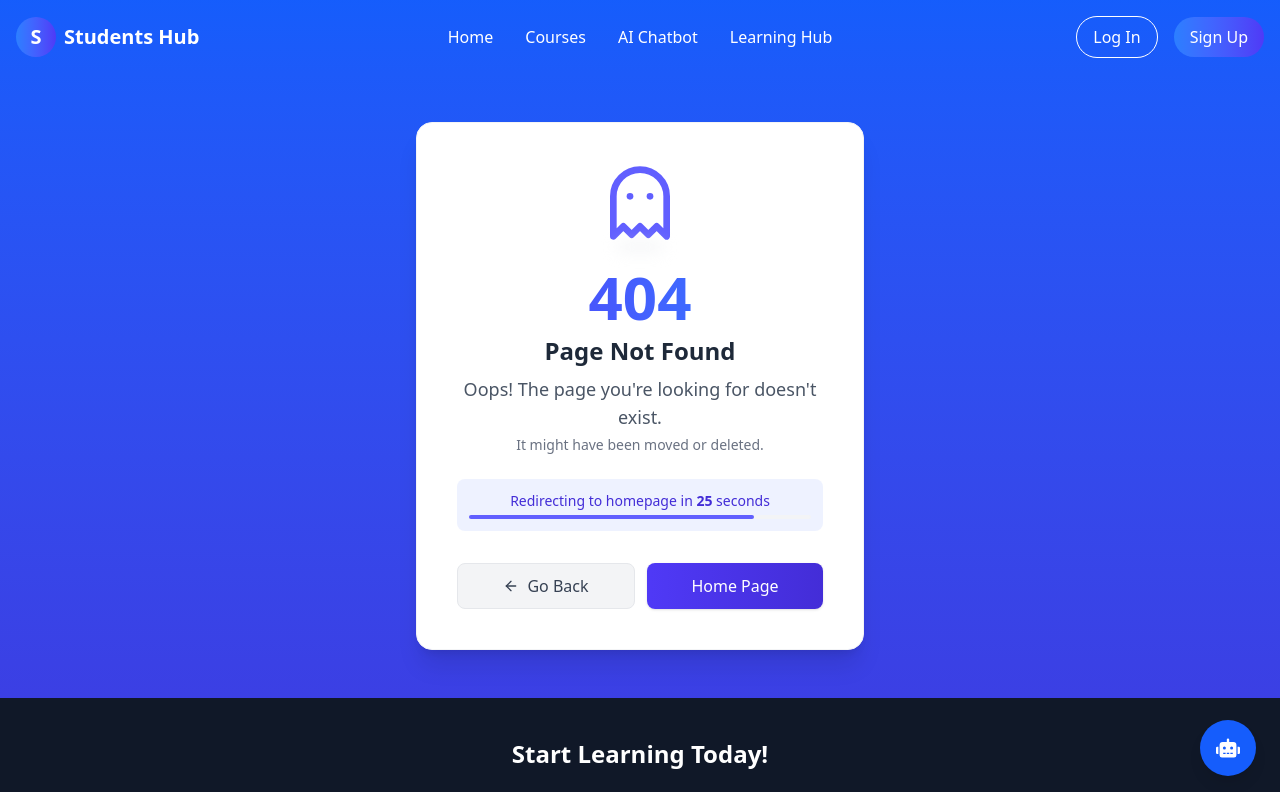
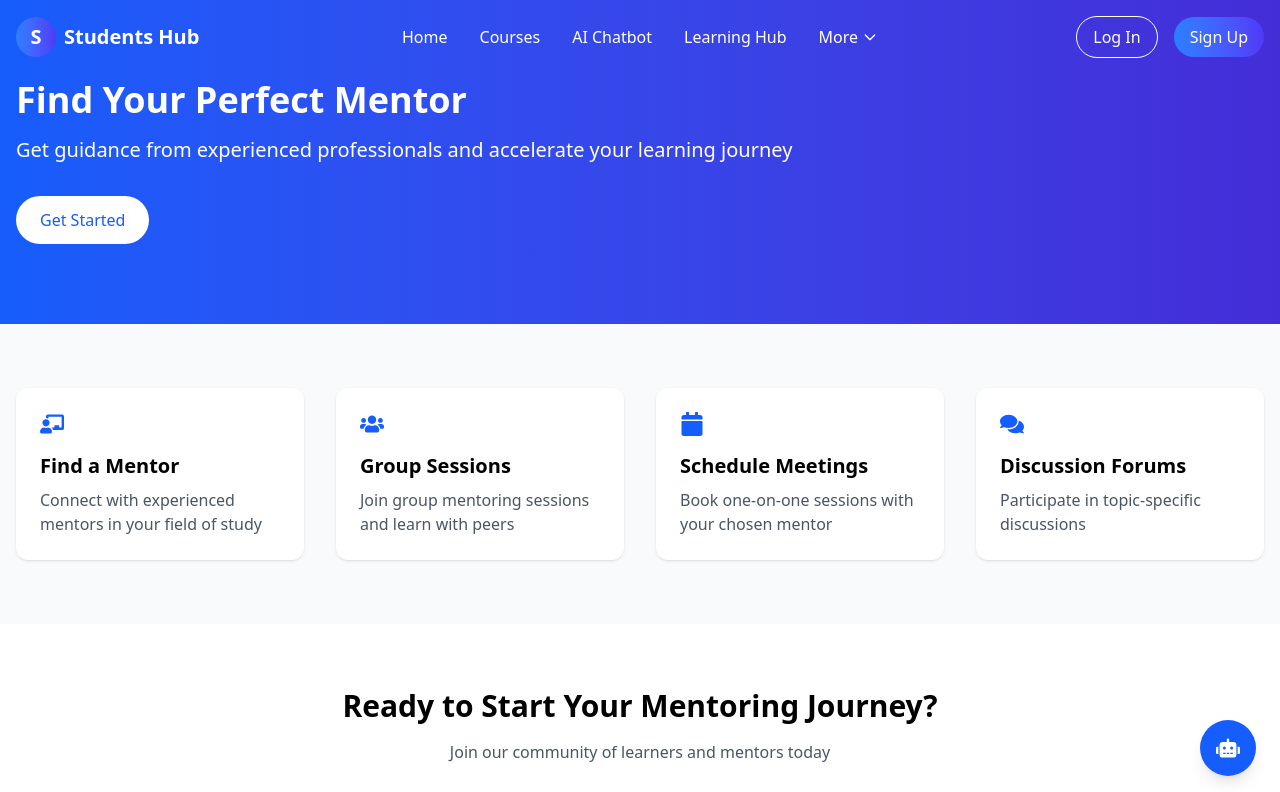
Before and after one commit to Pranay-Dommati/thestudent, a React (Vite) app in the folder frontend/: page /mentoring in a window 1280 px wide. Shown: the top 792 px of the page. Built offline with nearby package versions, Linux system fonts and the light colour scheme.

Commit message:
Add mentoring page updates

```diff
--- a/frontend/src/App.jsx
+++ b/frontend/src/App.jsx
@@ -23,6 +23,7 @@ import HelpCenter from './components/HelpCenter/HelpCenter';
 import StandaloneQuizPage from './components/CourseLearningPage/templ/StandaloneQuizPage';
 import NotFound from './components/NotFound/NotFound';
 import AdminForgotPassword from './components/Admin/AdminForgotPassword';
+import Mentoring from './pages/Mentoring/Mentoring';
 
 const CourseDetailsWrapper = () => {
   const { courseId } = useParams();
@@ -137,7 +138,10 @@ function App() {
             <Route path="/courses/12th/cbse/:subjectId/learning" element={<CourseLearningPage />} />
             <Route path="/courses/12th/state/:stateId/:subjectId/learning" element={<CourseLearningPage />} />
 
-            {/* Add this at the very bottom of your Routes */}
+            {/* Mentoring Route - Move this before the catch-all route */}
+            <Route path="/mentoring" element={<Mentoring />} />
+
+            {/* Catch-all route should always be last */}
             <Route path="*" element={<NotFound />} />
           </Routes>
         </Layout>
--- a/frontend/src/components/Navbar/Navbar.jsx
+++ b/frontend/src/components/Navbar/Navbar.jsx
@@ -9,7 +9,9 @@ const Navbar = ({ initialStyle = "transparent" }) => {
   const [isScrolled, setIsScrolled] = useState(false);
   const [isMobileMenuOpen, setIsMobileMenuOpen] = useState(false);
   const [isProfileDropdownOpen, setIsProfileDropdownOpen] = useState(false);
+  const [isMoreDropdownOpen, setIsMoreDropdownOpen] = useState(false);
   const dropdownRef = useRef(null);
+  const moreDropdownRef = useRef(null);
 
   useEffect(() => {
     window.scrollTo(0, 0);
@@ -30,11 +32,15 @@ const Navbar = ({ initialStyle = "transparent" }) => {
       if (dropdownRef.current && !dropdownRef.current.contains(event.target)) {
         setIsProfileDropdownOpen(false);
       }
+      if (moreDropdownRef.current && !moreDropdownRef.current.contains(event.target)) {
+        setIsMoreDropdownOpen(false);
+      }
     };
 
     const handleEscapeKey = (event) => {
       if (event.key === 'Escape') {
         setIsProfileDropdownOpen(false);
+        setIsMoreDropdownOpen(false);
       }
     };
 
@@ -87,6 +93,44 @@ const Navbar = ({ initialStyle = "transparent" }) => {
               <a href="/courses" className={`font-medium transition-colors ${textColor}`}>Courses</a>
               <a href="/chat" className={`font-medium transition-colors ${textColor}`}>AI Chatbot</a>
               <a href="/learning-hub" className={`font-medium transition-colors ${textColor}`}>Learning Hub</a>
+
+              {/* More dropdown */}
+              <div className="relative" ref={moreDropdownRef}>
+                <button
+                  onClick={() => setIsMoreDropdownOpen(!isMoreDropdownOpen)}
+                  className={`font-medium transition-colors ${textColor} flex items-center`}
+                >
+                  More
+                  <svg
+                    className={`ml-1 w-4 h-4 transition-transform ${isMoreDropdownOpen ? 'rotate-180' : ''}`}
+                    fill="none"
+                    viewBox="0 0 24 24"
+                    stroke="currentColor"
+                  >
+                    <path strokeLinecap="round" strokeLinejoin="round" strokeWidth={2} d="M19 9l-7 7-7-7" />
+                  </svg>
+                </button>
+
+                {/* Dropdown menu */}
+                {isMoreDropdownOpen && (
+                  <div className="absolute top-full right-0 mt-2 w-48 bg-white rounded-lg shadow-xl border border-gray-100 py-2 z-50">
+                    <a
+                      href="/mentoring"
+                      className="flex items-center px-4 py-2 text-gray-800 hover:bg-gray-100"
+                    >
+                      <svg
+                        className="w-4 h-4 mr-2"
+                        fill="none"
+                        viewBox="0 0 24 24"
+                        stroke="currentColor"
+                      >
+                        <path strokeLinecap="round" strokeLinejoin="round" strokeWidth={2} d="M17 20h5v-2a3 3 0 00-5.356-1.857M17 20H7m10 0v-2c0-.656-.126-1.283-.356-1.857M7 20H2v-2a3 3 0 015.356-1.857M7 20v-2c0-.656.126-1.283.356-1.857m0 0a5.002 5.002 0 019.288 0M15 7a3 3 0 11-6 0 3 3 0 016 0zm6 3a2 2 0 11-4 0 2 2 0 014 0zM7 10a2 2 0 11-4 0 2 2 0 014 0z" />
+                      </svg>
+                      Mentoring
+                    </a>
+                  </div>
+                )}
+              </div>
             </div>
           </div>
 
@@ -179,6 +223,9 @@ const Navbar = ({ initialStyle = "transparent" }) => {
                 <a href="/learning-hub" className="block px-4 py-2 text-gray-800 hover:bg-gray-100">
                   Learning Hub
                 </a>
+                <a href="/mentoring" className="block px-4 py-2 text-gray-800 hover:bg-gray-100">
+                  Mentoring
+                </a>
                 <Link to="/settings" className="block px-4 py-2 text-gray-800 hover:bg-gray-100">
                   Settings
                 </Link>
@@ -196,6 +243,9 @@ const Navbar = ({ initialStyle = "transparent" }) => {
                 <a href="/courses" className="block px-4 py-2 text-gray-800 hover:bg-gray-100">Courses</a>
                 <a href="/chat" className="block px-4 py-2 text-gray-800 hover:bg-gray-100">AI Chatbot</a>
                 <a href="/learning-hub" className="block px-4 py-2 text-gray-800 hover:bg-gray-100">Learning Hub</a>
+                <a href="/mentoring" className="block px-4 py-2 text-gray-800 hover:bg-gray-100">
+                  Mentoring
+                </a>
                 <div className="mt-4 flex flex-col space-y-2 px-4">
                   <a href="/auth?mode=login" className="px-4 py-2 rounded-full text-blue-600 border border-blue-600 font-medium text-center">
                     Log In
--- /dev/null
+++ b/frontend/src/pages/Mentoring/Mentoring.jsx
@@ -0,0 +1,68 @@
+import React from 'react';
+import { FaChalkboardTeacher, FaUsers, FaCalendar, FaComments } from 'react-icons/fa';
+
+const Mentoring = () => {
+  const features = [
+    {
+      icon: <FaChalkboardTeacher className="w-6 h-6" />,
+      title: "Find a Mentor",
+      description: "Connect with experienced mentors in your field of study"
+    },
+    {
+      icon: <FaUsers className="w-6 h-6" />,
+      title: "Group Sessions",
+      description: "Join group mentoring sessions and learn with peers"
+    },
+    {
+      icon: <FaCalendar className="w-6 h-6" />,
+      title: "Schedule Meetings",
+      description: "Book one-on-one sessions with your chosen mentor"
+    },
+    {
+      icon: <FaComments className="w-6 h-6" />,
+      title: "Discussion Forums",
+      description: "Participate in topic-specific discussions"
+    }
+  ];
+
+  return (
+    <div className="min-h-screen bg-gray-50">
+      {/* Hero Section */}
+      <div className="bg-gradient-to-r from-blue-600 to-indigo-700 text-white py-20">
+        <div className="container mx-auto px-4">
+          <h1 className="text-4xl font-bold mb-4">Find Your Perfect Mentor</h1>
+          <p className="text-xl mb-8">Get guidance from experienced professionals and accelerate your learning journey</p>
+          <button className="bg-white text-blue-600 px-6 py-3 rounded-full font-medium hover:shadow-lg transition-shadow">
+            Get Started
+          </button>
+        </div>
+      </div>
+
+      {/* Features Grid */}
+      <div className="container mx-auto px-4 py-16">
+        <div className="grid grid-cols-1 md:grid-cols-2 lg:grid-cols-4 gap-8">
+          {features.map((feature, index) => (
+            <div key={index} className="bg-white p-6 rounded-xl shadow-sm hover:shadow-md transition-shadow">
+              <div className="text-blue-600 mb-4">{feature.icon}</div>
+              <h3 className="text-xl font-semibold mb-2">{feature.title}</h3>
+              <p className="text-gray-600">{feature.description}</p>
+            </div>
+          ))}
+        </div>
+      </div>
+
+      {/* CTA Section */}
+      <div className="bg-white py-16">
+        <div className="container mx-auto px-4 text-center">
+          <h2 className="text-3xl font-bold mb-4">Ready to Start Your Mentoring Journey?</h2>
+          <p className="text-gray-600 mb-8">Join our community of learners and mentors today</p>
+          <button className="bg-blue-600 text-white px-6 py-3 rounded-full font-medium hover:bg-blue-700 transition-colors">
+            Browse Mentors
+          </button>
+        </div>
+      </div>
+    </div>
+  );
+};
+
+export default Mentoring;
```
